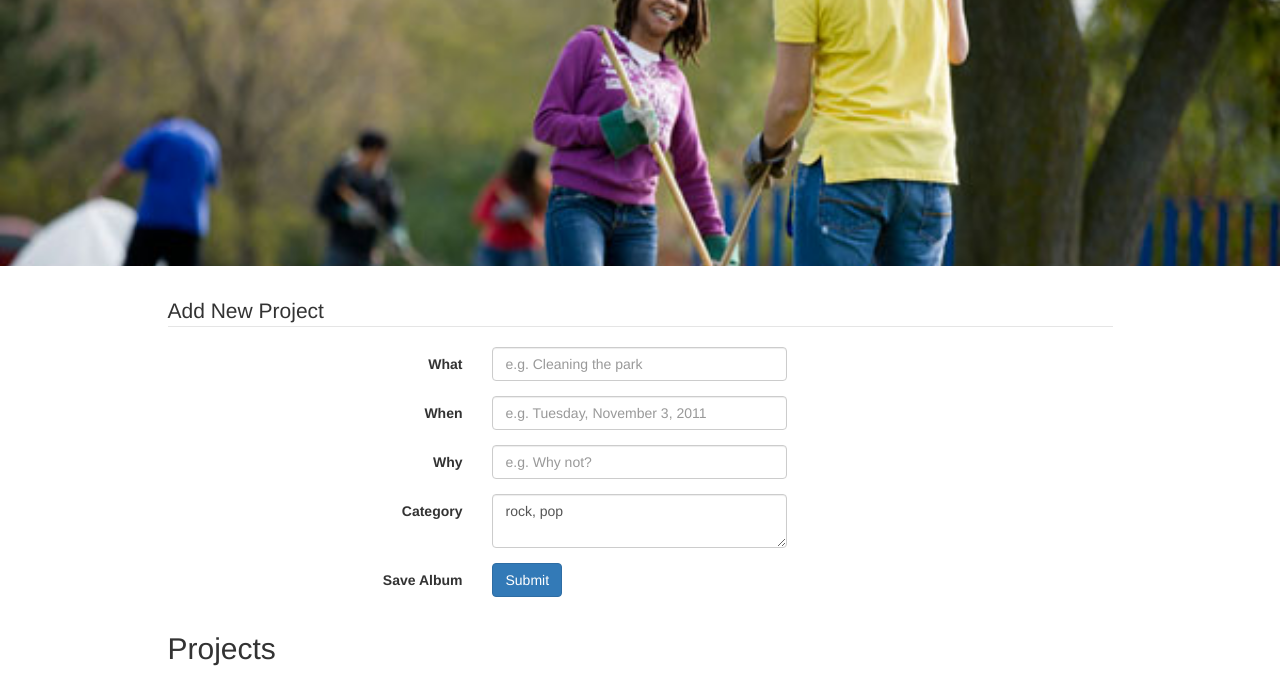
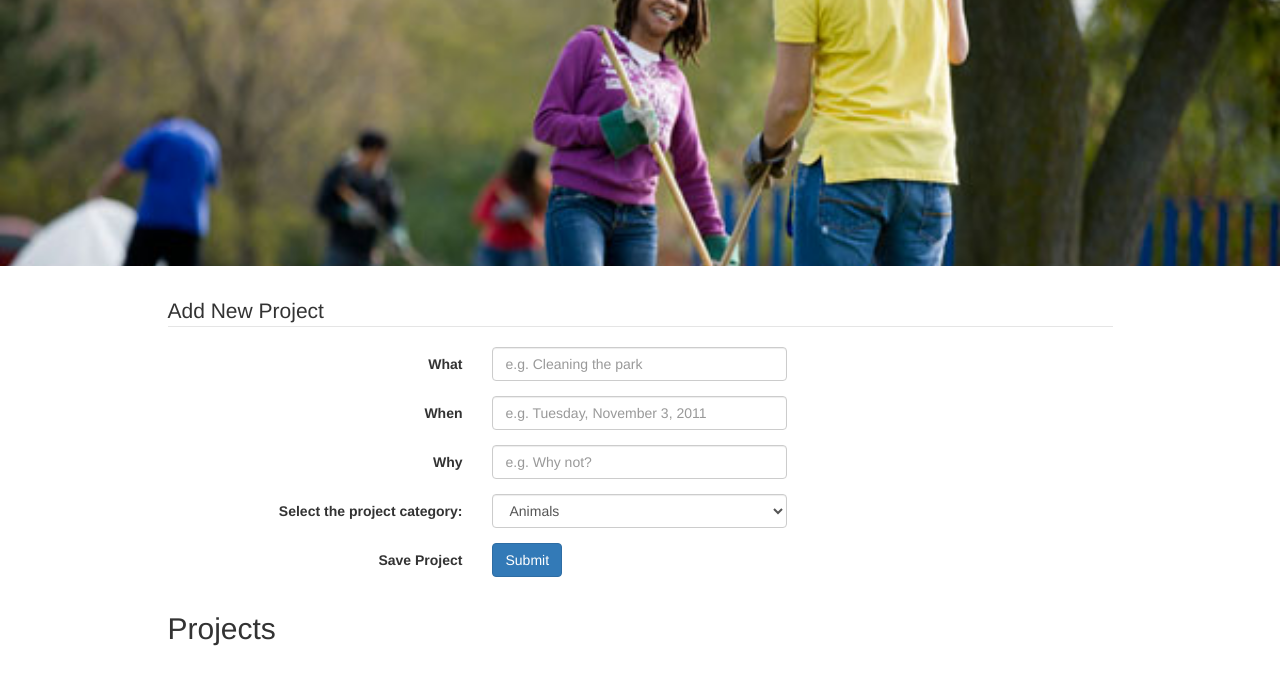
Before and after one commit to KayvonRanjbar/project-01, a website: page views/index.html in a window 1280 px wide. Shown: the part 180-855 px from the top of the page. Drawn offline with nearby package versions, Linux system fonts and the light colour scheme; files that its build step writes are made by us from their sources; no server answers; files whose address does not match are found by name.

Commit message:
Added form and drop-dpwn

```diff
--- a/views/index.html
+++ b/views/index.html
@@ -44,7 +44,7 @@
             <div class="form-group">
               <label class="col-md-4 control-label" for="what">What</label>
               <div class="col-md-4">
-              <input id="what" name="what" type="text" placeholder="e.g. Cleaning the park" class="form-control input-md" required="">
+                <input id="what" name="what" type="text" placeholder="e.g. Cleaning the park" class="form-control input-md" required="">
 
               </div>
             </div>
@@ -53,7 +53,7 @@
             <div class="form-group">
               <label class="col-md-4 control-label" for="when">When</label>
               <div class="col-md-4">
-              <input id="when" name="when" type="text" placeholder="e.g. Tuesday, November 3, 2011" class="form-control input-md">
+                <input id="when" name="when" type="text" placeholder="e.g. Tuesday, November 3, 2011" class="form-control input-md">
 
               </div>
             </div>
@@ -62,23 +62,27 @@
             <div class="form-group">
               <label class="col-md-4 control-label" for="why">Why</label>
               <div class="col-md-4">
-              <input id="why" name="why" type="text" placeholder="e.g. Why not?" class="form-control input-md">
+                <input id="why" name="why" type="text" placeholder="e.g. Why not?" class="form-control input-md">
 
               </div>
             </div>
 
-            <!-- Radio input -->
             <div class="form-group">
-              <label class="col-md-4 control-label" for="Category">Category</label>
+              <label class="col-md-4 control-label" for="image">Select the project category:</label>
               <div class="col-md-4">
-                <textarea class="form-control" id="Category" name="locations">rock, pop</textarea>
+                <select class="form-control" id="image">
+                  <option value ='http://icons.iconarchive.com/icons/icons8/windows-8/512/Animals-Dog-icon.png'>Animals</option>
+                  <option value='http://images.clipartlogo.com/files/ss/thumb/178/17829961/vector-elderly-couple_small.jpg'>Elderly</option>
+                  <option value='https://tse1.mm.bing.net/th?&id=OIP.M0874035ddc17b61c6b2922853846bce6o0&w=300&h=300&c=0&pid=1.9&rs=0&p=0&r=0'>Youth</option>
+                  <option value='http://www.psp.wa.gov/downloads/PSSH_Toolkit/elements/Tree.jpg'>Environment</option>
+                </select>
               </div>
             </div>
 
 
             <!-- Button -->
             <div class="form-group">
-              <label class="col-md-4 control-label" for="singlebutton">Save Album</label>
+              <label class="col-md-4 control-label" for="singlebutton">Save Project</label>
               <div class="col-md-4">
                 <button id="singlebutton" name="singlebutton" class="btn btn-primary">Submit</button>
               </div>
```
